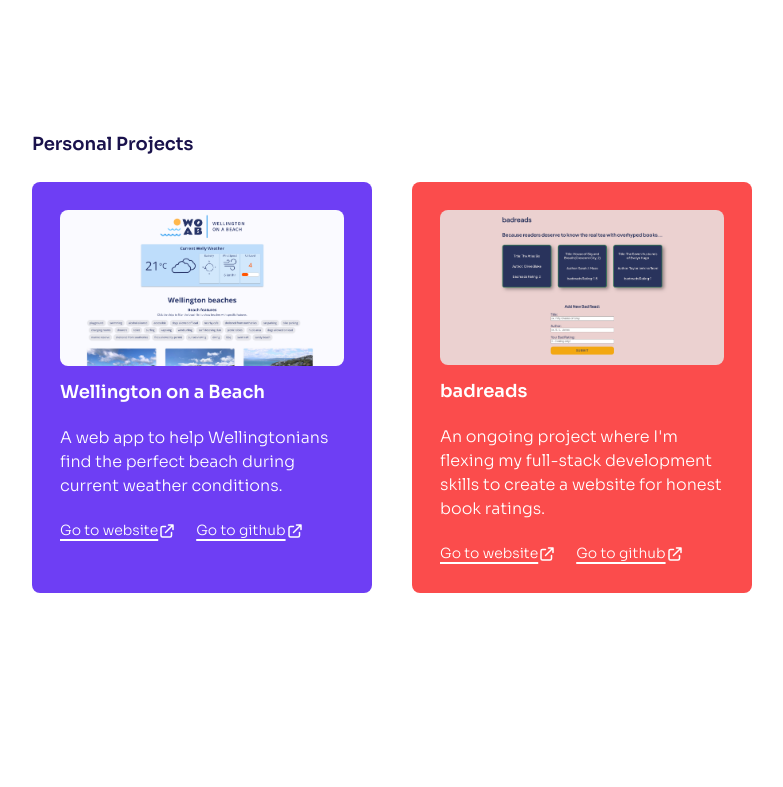
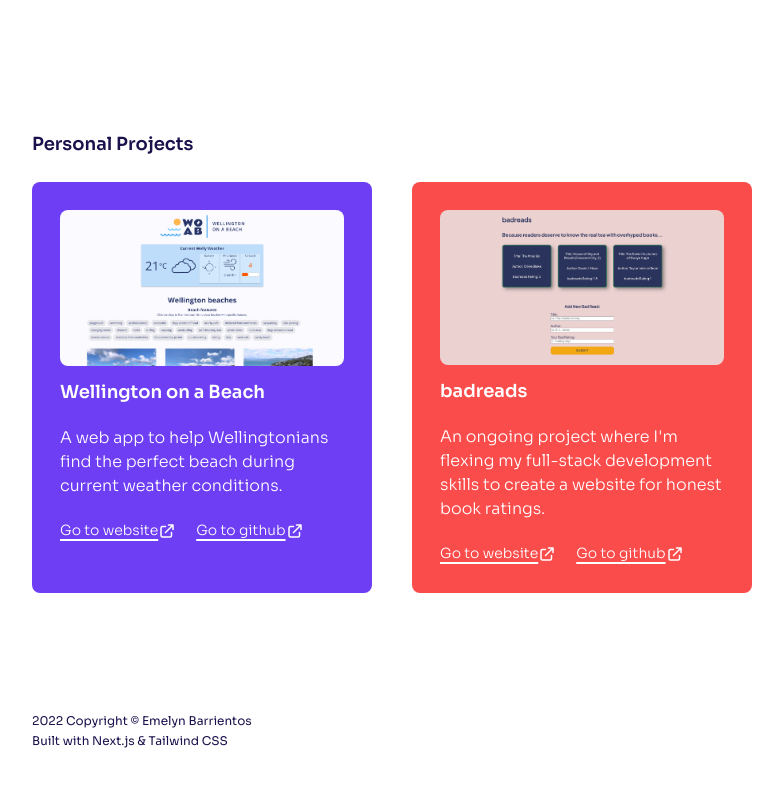
Before and after one commit to emelyn-barrientos/emelyn-barrientos-portfolio, a Next.js app: page / in a window 1280 px wide. Shown: the part 610-1397 px from the top of the page, without its empty margins (248-1031 px from the left). Before the commit the page ends 1363 px from the top, so only its background shows below. Built offline with nearby package versions, Linux system fonts and the light colour scheme.

Commit message:
Add footer section with <h6> tags

```diff
--- a/pages/index.js
+++ b/pages/index.js
@@ -181,6 +181,15 @@ export default function Home() {
               </div>
             </div>
           </section>
+
+          <footer>
+            <h6 className="text-xs mb-1 sm:text-center">
+              2022 Copyright © Emelyn Barrientos
+            </h6>
+            <h6 className="text-xs mb-1 sm:text-center">
+              Built with Next.js & Tailwind CSS
+            </h6>
+          </footer>
         </main>
       </div>
     </div>
```
